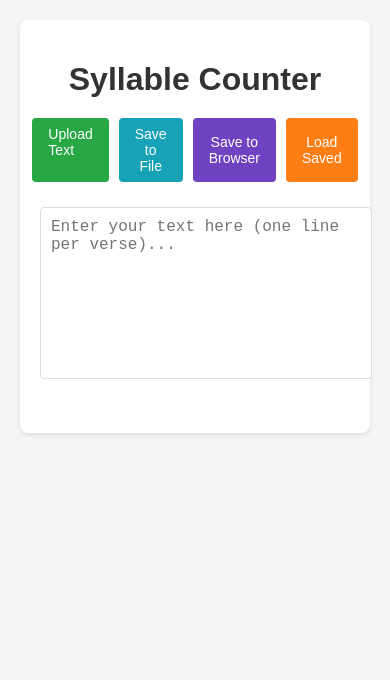
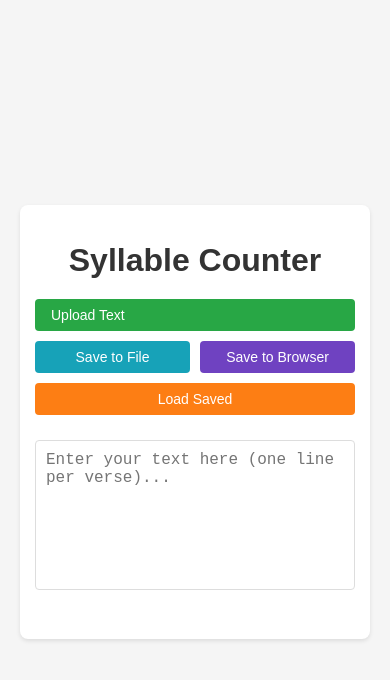
Before and after one commit to aienpme/Syllable-And-Rhyme-Pattern, a plain HTML site: page index.html in a window 390 px wide. Drawn offline with Linux system fonts and the light colour scheme.

Commit message:
Add files via upload

```diff
--- a/styles.css
+++ b/styles.css
@@ -1,8 +1,11 @@
 body {
     font-family: Arial, sans-serif;
-    max-width: 800px;
-    margin: 0 auto;
-    padding: 20px;
+    margin: 0;
+    padding: 0;
+    min-height: 100vh;
+    display: flex;
+    justify-content: center;
+    align-items: center;
     background-color: #f5f5f5;
 }
 
@@ -11,6 +14,8 @@ body {
     padding: 20px;
     border-radius: 8px;
     box-shadow: 0 2px 4px rgba(0, 0, 0, 0.1);
+    width: 800px;
+    max-width: 90%;
 }
 
 h1 {
@@ -58,6 +63,7 @@ textarea {
     border-radius: 4px;
     font-size: 16px;
     resize: none;
+    box-sizing: border-box;
 }
 
 #result {
@@ -155,3 +161,24 @@ textarea {
     color: #333;
     margin-top: 4px;
 }
+
+/* Responsive design */
+@media (max-width: 600px) {
+    .container {
+        margin: 20px;
+        padding: 15px;
+    }
+
+    .controls {
+        flex-wrap: wrap;
+    }
+
+    .control-button {
+        flex: 1 1 calc(50% - 5px);
+    }
+
+    .modal-content {
+        width: 95%;
+        margin: 10% auto;
+    }
+}
```
